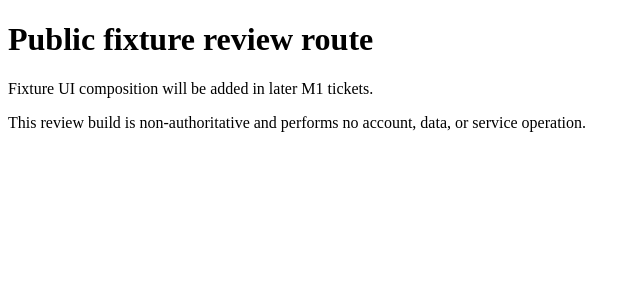
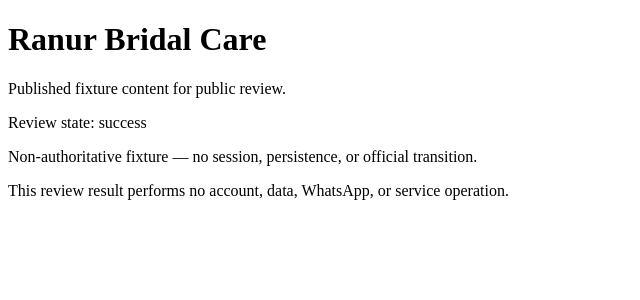
Before and after one commit to adityaa11/bride-assistant, a Next.js app: page / in a window 1280 px wide. Shown: the top 300 px of the page, without its empty margins (0-640 px from the left). Built offline with nearby package versions, Linux system fonts and the light colour scheme.

Commit message:
feat: add fixture scenario adapter

```diff
--- a/app/(admin)/admin/page.tsx
+++ b/app/(admin)/admin/page.tsx
@@ -1,5 +1,5 @@
 import { ReviewRoute } from "@/shared/review-route";
 
 export default function AdminReviewPage() {
-  return <ReviewRoute audience="admin" />;
+  return <ReviewRoute scenarioId="admin.content-draft-success" />;
 }
--- a/app/(customer)/customer/page.tsx
+++ b/app/(customer)/customer/page.tsx
@@ -1,5 +1,5 @@
 import { ReviewRoute } from "@/shared/review-route";
 
 export default function CustomerReviewPage() {
-  return <ReviewRoute audience="customer" />;
+  return <ReviewRoute scenarioId="customer.whatsapp-unavailable" />;
 }
--- a/app/(public)/page.tsx
+++ b/app/(public)/page.tsx
@@ -1,5 +1,5 @@
 import { ReviewRoute } from "@/shared/review-route";
 
 export default function PublicReviewPage() {
-  return <ReviewRoute audience="public" />;
+  return <ReviewRoute scenarioId="public.published-content-success" />;
 }
--- a/shared/review-route.tsx
+++ b/shared/review-route.tsx
@@ -1,17 +1,15 @@
-type ReviewAudience = "public" | "customer" | "admin";
+import { getScenario, type ScenarioId } from "@/shared/scenarios/adapter";
 
-const labels: Record<ReviewAudience, string> = {
-  public: "Public",
-  customer: "Customer",
-  admin: "Admin",
-};
+export function ReviewRoute({ scenarioId }: Readonly<{ scenarioId: ScenarioId }>) {
+  const scenario = getScenario(scenarioId);
 
-export function ReviewRoute({ audience }: Readonly<{ audience: ReviewAudience }>) {
   return (
-    <main>
-      <h1>{labels[audience]} fixture review route</h1>
-      <p>Fixture UI composition will be added in later M1 tickets.</p>
-      <p>This review build is non-authoritative and performs no account, data, or service operation.</p>
+    <main data-scenario-id={scenario.scenarioId} data-scenario-version={scenario.version}>
+      <h1>{scenario.readModel.title}</h1>
+      <p>{scenario.readModel.description}</p>
+      <p>Review state: {scenario.state.kind}</p>
+      <p>{scenario.provenance.label}</p>
+      <p>{scenario.interaction.summary}</p>
     </main>
   );
 }
--- /dev/null
+++ b/shared/scenarios/adapter.ts
@@ -0,0 +1,38 @@
+import { scenarioCatalogue } from "@/shared/scenarios/catalogue";
+import {
+  SCENARIO_ADAPTER_VERSION,
+  type NonAuthoritativeInteraction,
+  type NonAuthoritativeProvenance,
+  type ScenarioResult,
+} from "@/shared/scenarios/contracts";
+
+export type ScenarioId = keyof typeof scenarioCatalogue;
+
+const provenance: NonAuthoritativeProvenance = {
+  kind: "fixture",
+  label: "Non-authoritative fixture — no session, persistence, or official transition.",
+};
+
+const interaction: NonAuthoritativeInteraction = {
+  kind: "not-authoritative",
+  summary: "This review result performs no account, data, WhatsApp, or service operation.",
+};
+
+export function getScenario(scenarioId: ScenarioId): ScenarioResult;
+export function getScenario(scenarioId: string): ScenarioResult;
+export function getScenario(scenarioId: string): ScenarioResult {
+  const scenario = scenarioCatalogue[scenarioId as ScenarioId];
+
+  if (!scenario) {
+    return {
+      version: SCENARIO_ADAPTER_VERSION,
+      scenarioId,
+      state: { kind: "error", message: "The requested review scenario was not found.", nextReviewAction: "Choose a declared fixture scenario." },
+      readModel: { surface: "system", title: "Scenario unavailable", description: "No fixture data is available for this scenario.", requestedScenarioId: scenarioId },
+      provenance,
+      interaction,
+    };
+  }
+
+  return { version: SCENARIO_ADAPTER_VERSION, scenarioId, ...scenario, provenance, interaction };
+}
--- /dev/null
+++ b/shared/scenarios/catalogue.ts
@@ -0,0 +1,68 @@
+import type { ScenarioResult } from "@/shared/scenarios/contracts";
+
+export const scenarioCatalogue = {
+  "public.catalogue-loading": {
+    state: { kind: "loading", message: "Packages are being prepared for review.", nextReviewAction: "Wait for the fixture state." },
+    readModel: { surface: "public", title: "Package review", description: "Published package data is loading.", publishedContent: [] },
+  },
+  "public.catalogue-empty": {
+    state: { kind: "empty", message: "No published packages are available in this fixture.", nextReviewAction: "Review the empty catalogue state." },
+    readModel: { surface: "public", title: "No packages yet", description: "There are no published packages to show.", publishedContent: [] },
+  },
+  "public.published-content-empty": {
+    state: { kind: "empty", message: "No published content is available in this fixture.", nextReviewAction: "Review the empty public-content state." },
+    readModel: { surface: "public", title: "No published content", description: "Draft content is not included in public reads.", publishedContent: [] },
+  },
+  "public.published-content-success": {
+    state: { kind: "success", message: "Published content is ready for review.", nextReviewAction: "Review the published-content state." },
+    readModel: { surface: "public", title: "Ranur Bridal Care", description: "Published fixture content for public review.", publishedContent: [{ id: "content-rose", title: "Soft Rose Atelier" }] },
+  },
+  "public.catalogue-error": {
+    state: { kind: "error", message: "The package fixture could not be prepared.", nextReviewAction: "Review the error state." },
+    readModel: { surface: "public", title: "Package review unavailable", description: "No package data is displayed for this review state.", publishedContent: [] },
+  },
+  "customer.booking-loading": {
+    state: { kind: "loading", message: "Booking fixture data is loading.", nextReviewAction: "Wait for the fixture state." },
+    readModel: { surface: "customer", title: "Booking Saya", description: "Customer booking data is loading.", bookings: [], availability: [] },
+  },
+  "customer.bookings-empty": {
+    state: { kind: "empty", message: "No customer bookings are available in this fixture.", nextReviewAction: "Review the empty Booking Saya state." },
+    readModel: { surface: "customer", title: "No bookings yet", description: "No booking records are shown in this fixture.", bookings: [], availability: [] },
+  },
+  "customer.booking-success": {
+    state: { kind: "success", message: "A booking fixture is ready for review.", nextReviewAction: "Review the non-authoritative booking state." },
+    readModel: { surface: "customer", title: "Booking Saya", description: "A fixture booking remains non-authoritative.", bookings: [{ id: "booking-review-01", status: "Menunggu Konfirmasi" }], availability: [{ date: "2026-12-12", state: "available" }] },
+  },
+  "customer.availability-success": {
+    state: { kind: "success", message: "Availability is ready for review.", nextReviewAction: "Review availability without customer details." },
+    readModel: { surface: "customer", title: "Availability", description: "Customer availability exposes only date state.", bookings: [], availability: [{ date: "2026-12-12", state: "unavailable" }] },
+  },
+  "customer.whatsapp-unavailable": {
+    state: { kind: "unavailable", message: "WhatsApp handoff is unavailable in this fixture.", nextReviewAction: "Review the unavailable handoff state." },
+    readModel: { surface: "customer", title: "WhatsApp unavailable", description: "The fixture does not open a live WhatsApp handoff.", bookings: [{ id: "booking-review-02", status: "Menunggu Konfirmasi" }], availability: [] },
+  },
+  "customer.command-result": {
+    state: { kind: "success", message: "The fixture command result is visible for review.", nextReviewAction: "Review the non-authoritative result." },
+    readModel: { surface: "customer", title: "Booking request review", description: "This result does not create an official booking transition.", bookings: [{ id: "booking-review-03", status: "Menunggu Konfirmasi" }], availability: [] },
+  },
+  "customer.booking-error": {
+    state: { kind: "error", message: "The booking fixture could not be prepared.", nextReviewAction: "Review the error state." },
+    readModel: { surface: "customer", title: "Booking review unavailable", description: "No customer details are shown for this review state.", bookings: [], availability: [] },
+  },
+  "admin.catalogue-empty": {
+    state: { kind: "empty", message: "No catalogue entries are available in this fixture.", nextReviewAction: "Review the empty admin catalogue state." },
+    readModel: { surface: "admin", title: "Empty catalogue", description: "No durable catalogue data is created.", content: [], bookingStatuses: [] },
+  },
+  "admin.booking-success": {
+    state: { kind: "success", message: "Admin booking fixture data is ready for review.", nextReviewAction: "Review canonical lifecycle labels." },
+    readModel: { surface: "admin", title: "Booking review", description: "Administrative fixture data is not an authority decision.", content: [], bookingStatuses: ["Menunggu Konfirmasi", "Menunggu Pembayaran", "Booking Berhasil", "Menunggu Pembatalan Booking", "Dibatalkan", "Menunggu Reschedule Booking"] },
+  },
+  "admin.content-draft-success": {
+    state: { kind: "success", message: "Draft and published content are ready for admin review.", nextReviewAction: "Review publication distinctions." },
+    readModel: { surface: "admin", title: "Content publication review", description: "Admin fixtures may distinguish draft from published content.", content: [{ id: "draft-rose", title: "Draft consultation", publication: "draft" }, { id: "published-rose", title: "Published consultation", publication: "published" }], bookingStatuses: [] },
+  },
+  "admin.command-result": {
+    state: { kind: "success", message: "The admin fixture command result is visible for review.", nextReviewAction: "Review the non-authoritative result." },
+    readModel: { surface: "admin", title: "Admin command review", description: "This fixture cannot apply an official transition.", content: [], bookingStatuses: ["Menunggu Konfirmasi"] },
+  },
+} as const satisfies Record<string, Omit<ScenarioResult, "version" | "scenarioId" | "provenance" | "interaction">>;
--- /dev/null
+++ b/shared/scenarios/contracts.ts
@@ -0,0 +1,72 @@
+export const SCENARIO_ADAPTER_VERSION = "m1-fixture-v1" as const;
+
+export type Surface = "public" | "customer" | "admin" | "system";
+
+export type CanonicalBookingStatus =
+  | "Menunggu Konfirmasi"
+  | "Menunggu Pembayaran"
+  | "Booking Berhasil"
+  | "Menunggu Pembatalan Booking"
+  | "Dibatalkan"
+  | "Menunggu Reschedule Booking";
+
+export type ScenarioStateKind = "loading" | "empty" | "error" | "success" | "unavailable";
+
+export type ScenarioState = Readonly<{
+  kind: ScenarioStateKind;
+  message: string;
+  nextReviewAction: string;
+}>;
+
+export type NonAuthoritativeProvenance = Readonly<{
+  kind: "fixture";
+  label: "Non-authoritative fixture — no session, persistence, or official transition.";
+}>;
+
+export type NonAuthoritativeInteraction = Readonly<{
+  kind: "not-authoritative";
+  summary: string;
+}>;
+
+type BaseReadModel = Readonly<{
+  surface: Surface;
+  title: string;
+  description: string;
+}>;
+
+export type PublicReadModel = BaseReadModel &
+  Readonly<{
+    surface: "public";
+    publishedContent: readonly Readonly<{ id: string; title: string }> [];
+  }>;
+
+export type CustomerReadModel = BaseReadModel &
+  Readonly<{
+    surface: "customer";
+    bookings: readonly Readonly<{ id: string; status: CanonicalBookingStatus }> [];
+    availability: readonly Readonly<{ date: string; state: "available" | "unavailable" }> [];
+  }>;
+
+export type AdminReadModel = BaseReadModel &
+  Readonly<{
+    surface: "admin";
+    content: readonly Readonly<{ id: string; title: string; publication: "draft" | "published" }> [];
+    bookingStatuses: readonly CanonicalBookingStatus[];
+  }>;
+
+export type SystemReadModel = BaseReadModel &
+  Readonly<{
+    surface: "system";
+    requestedScenarioId: string;
+  }>;
+
+export type ScenarioReadModel = PublicReadModel | CustomerReadModel | AdminReadModel | SystemReadModel;
+
+export type ScenarioResult = Readonly<{
+  version: typeof SCENARIO_ADAPTER_VERSION;
+  scenarioId: string;
+  state: ScenarioState;
+  readModel: ScenarioReadModel;
+  provenance: NonAuthoritativeProvenance;
+  interaction: NonAuthoritativeInteraction;
+}>;
```
Also changed, not shown: 1 other file (tests, documents, lock files or other folders).
